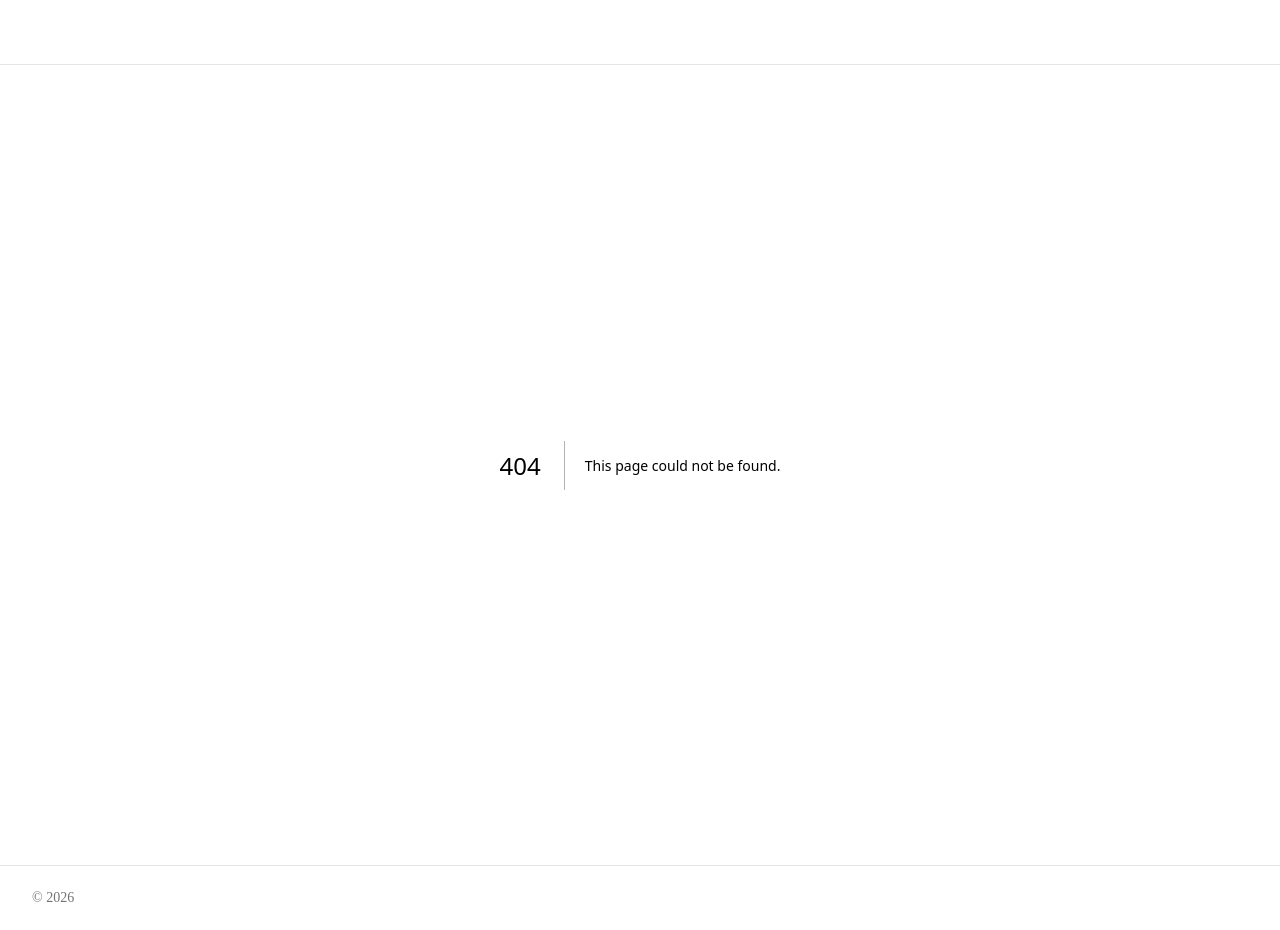
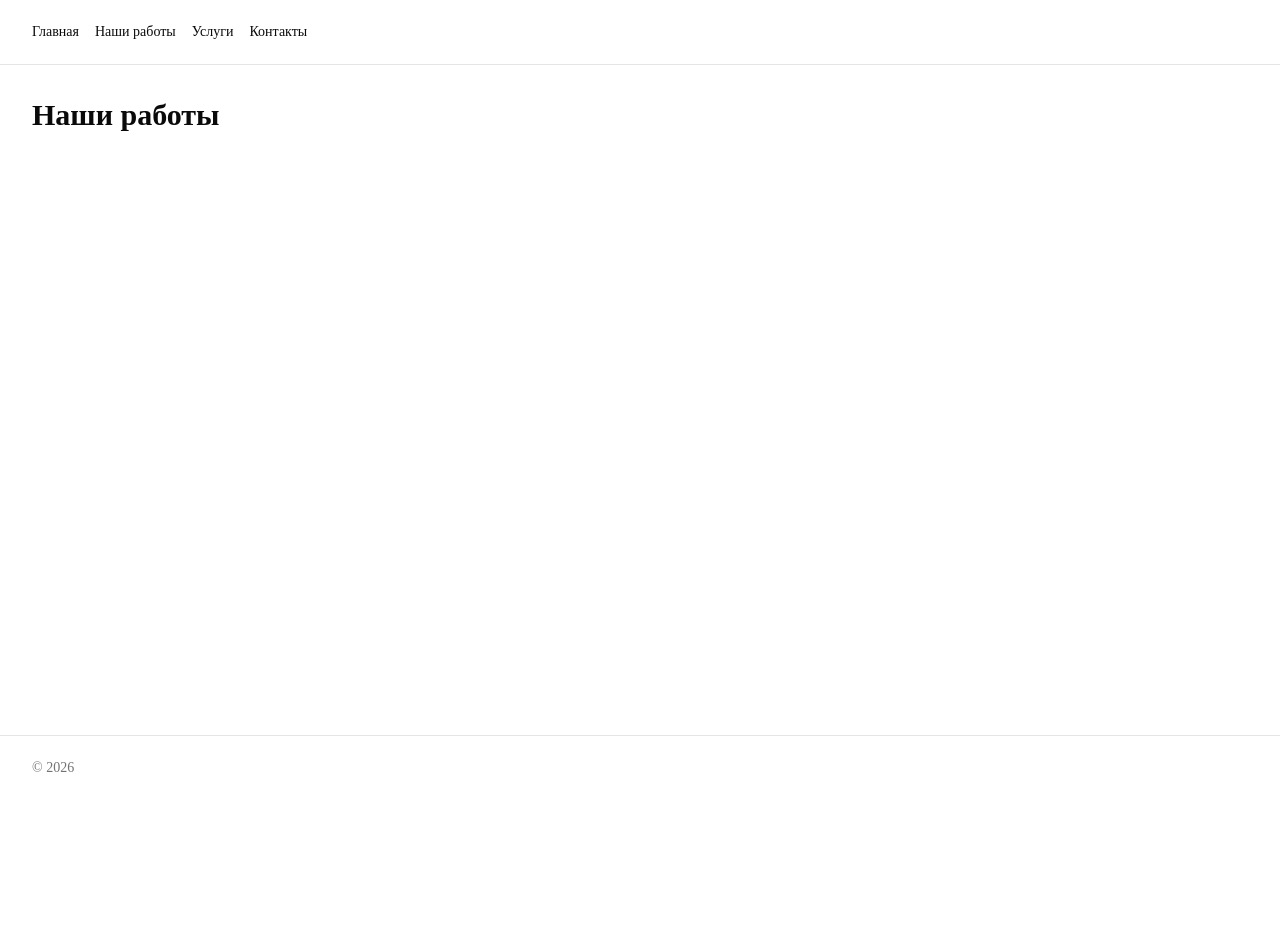
Before and after one commit to castetus/grooming-crm, a Next.js app: page /ru/works in a window 1280 px wide. Before the commit this address had no page. After the commit the page ends 800 px from the top, so only its background shows below. Built offline with nearby package versions, Linux system fonts and the light colour scheme.

Commit message:
add site routing

```diff
--- /dev/null
+++ b/src/app/(site)/[locale]/contacts/page.tsx
@@ -0,0 +1,17 @@
+import { notFound } from 'next/navigation';
+
+import { isLocale } from '@/lib/i18n/config';
+import { siteLabels } from '@/lib/i18n/site';
+
+export default async function Page({ params }: {
+  params: Promise<{ locale: string }>;
+}) {
+  const { locale } = await params;
+  if (!isLocale(locale)) notFound();
+
+  return (
+    <main className="mx-auto w-full max-w-7xl px-4 py-8 sm:px-6 lg:px-8">
+      <h1 className="text-3xl font-semibold">{siteLabels[locale].contacts}</h1>
+    </main>
+  );
+}
--- /dev/null
+++ b/src/app/(site)/[locale]/layout.tsx
@@ -0,0 +1,29 @@
+import type { ReactNode } from 'react';
+import { notFound } from 'next/navigation';
+
+import { isLocale, locales } from '@/lib/i18n/config';
+
+import { SiteFooter } from '@/components/site-footer';
+import { SiteHeader } from '@/components/site-header';
+
+export const dynamicParams = false;
+
+export function generateStaticParams() {
+  return locales.map((locale) => ({ locale }));
+}
+
+export default async function SiteLayout({ children, params }: {
+  children: ReactNode;
+  params: Promise<{ locale: string }>;
+}) {
+  const { locale } = await params;
+  if (!isLocale(locale)) notFound();
+
+  return (
+    <>
+      <SiteHeader locale={locale} />
+      <div lang={locale} className="flex-1">{children}</div>
+      <SiteFooter />
+    </>
+  );
+}
--- /dev/null
+++ b/src/app/(site)/[locale]/services/page.tsx
@@ -0,0 +1,17 @@
+import { notFound } from 'next/navigation';
+
+import { isLocale } from '@/lib/i18n/config';
+import { siteLabels } from '@/lib/i18n/site';
+
+export default async function Page({ params }: {
+  params: Promise<{ locale: string }>;
+}) {
+  const { locale } = await params;
+  if (!isLocale(locale)) notFound();
+
+  return (
+    <main className="mx-auto w-full max-w-7xl px-4 py-8 sm:px-6 lg:px-8">
+      <h1 className="text-3xl font-semibold">{siteLabels[locale].services}</h1>
+    </main>
+  );
+}
--- /dev/null
+++ b/src/app/(site)/[locale]/works/page.tsx
@@ -0,0 +1,17 @@
+import { notFound } from 'next/navigation';
+
+import { isLocale } from '@/lib/i18n/config';
+import { siteLabels } from '@/lib/i18n/site';
+
+export default async function Page({ params }: {
+  params: Promise<{ locale: string }>;
+}) {
+  const { locale } = await params;
+  if (!isLocale(locale)) notFound();
+
+  return (
+    <main className="mx-auto w-full max-w-7xl px-4 py-8 sm:px-6 lg:px-8">
+      <h1 className="text-3xl font-semibold">{siteLabels[locale].works}</h1>
+    </main>
+  );
+}
--- /dev/null
+++ b/src/app/(site)/page.tsx
@@ -0,0 +1,7 @@
+import { redirect } from 'next/navigation';
+
+import { defaultLocale } from '@/lib/i18n/config';
+
+export default function HomeRedirect() {
+  redirect(`/${defaultLocale}`);
+}
--- a/src/app/layout.tsx
+++ b/src/app/layout.tsx
@@ -1,18 +1,11 @@
 import type { ReactNode } from 'react';
-
-import { SiteFooter } from '@/components/site-footer';
-import { SiteHeader } from '@/components/site-header';
 
 import './globals.css';
 
 export default function RootLayout({ children }: { children: ReactNode }) {
   return (
     <html lang="ru">
-      <body>
-        <SiteHeader />
-        <main className="flex-1">{children}</main>
-        <SiteFooter />
-      </body>
+      <body>{children}</body>
     </html>
   );
 }
--- a/src/components/site-footer.tsx
+++ b/src/components/site-footer.tsx
@@ -1,14 +1,4 @@
-'use client';
-
-import { usePathname } from 'next/navigation';
-
 export function SiteFooter() {
-  const pathname = usePathname();
-
-  if (pathname === '/crm' || pathname.startsWith('/crm/')) {
-    return null;
-  }
-
   return (
     <footer className="border-t bg-background">
       <div className="mx-auto flex min-h-16 max-w-7xl items-center px-4 text-sm text-muted-foreground sm:px-6 lg:px-8">
--- a/src/components/site-header.tsx
+++ b/src/components/site-header.tsx
@@ -1,11 +1,19 @@
 import Link from 'next/link';
 
-export function SiteHeader() {
+import type { Locale } from '@/lib/i18n/config';
+import { siteLabels } from '@/lib/i18n/site';
+
+export function SiteHeader({ locale }: { locale: Locale }) {
+  const labels = siteLabels[locale];
+
   return (
     <header className="border-b bg-background">
       <div className="mx-auto flex h-16 max-w-7xl items-center justify-between px-4 sm:px-6 lg:px-8">
-        <Link href="/" className="font-semibold"></Link>
-        <nav aria-label="Основная навигация" className="flex items-center gap-4 text-sm">
+        <nav aria-label={labels.navigation} className="flex flex-wrap items-center gap-4 text-sm">
+          <Link href={`/${locale}`}>{labels.home}</Link>
+          <Link href={`/${locale}/works`}>{labels.works}</Link>
+          <Link href={`/${locale}/services`}>{labels.services}</Link>
+          <Link href={`/${locale}/contacts`}>{labels.contacts}</Link>
           {/* <Link href="/">Главная</Link>
           <Link href="/crm">CRM</Link> */}
         </nav>
--- /dev/null
+++ b/src/lib/i18n/site.ts
@@ -0,0 +1,16 @@
+export const siteLabels = {
+  ru: {
+    home: 'Главная',
+    works: 'Наши работы',
+    services: 'Услуги',
+    contacts: 'Контакты',
+    navigation: 'Основная навигация',
+  },
+  sr: {
+    home: 'Početna',
+    works: 'Naši radovi',
+    services: 'Usluge',
+    contacts: 'Kontakt',
+    navigation: 'Glavna navigacija',
+  },
+};
```
Also changed, not shown: src/app/(site)/[locale]/page.module.css (renamed from src/app/page.module.css), src/app/(site)/[locale]/page.tsx (renamed from src/app/page.tsx).
